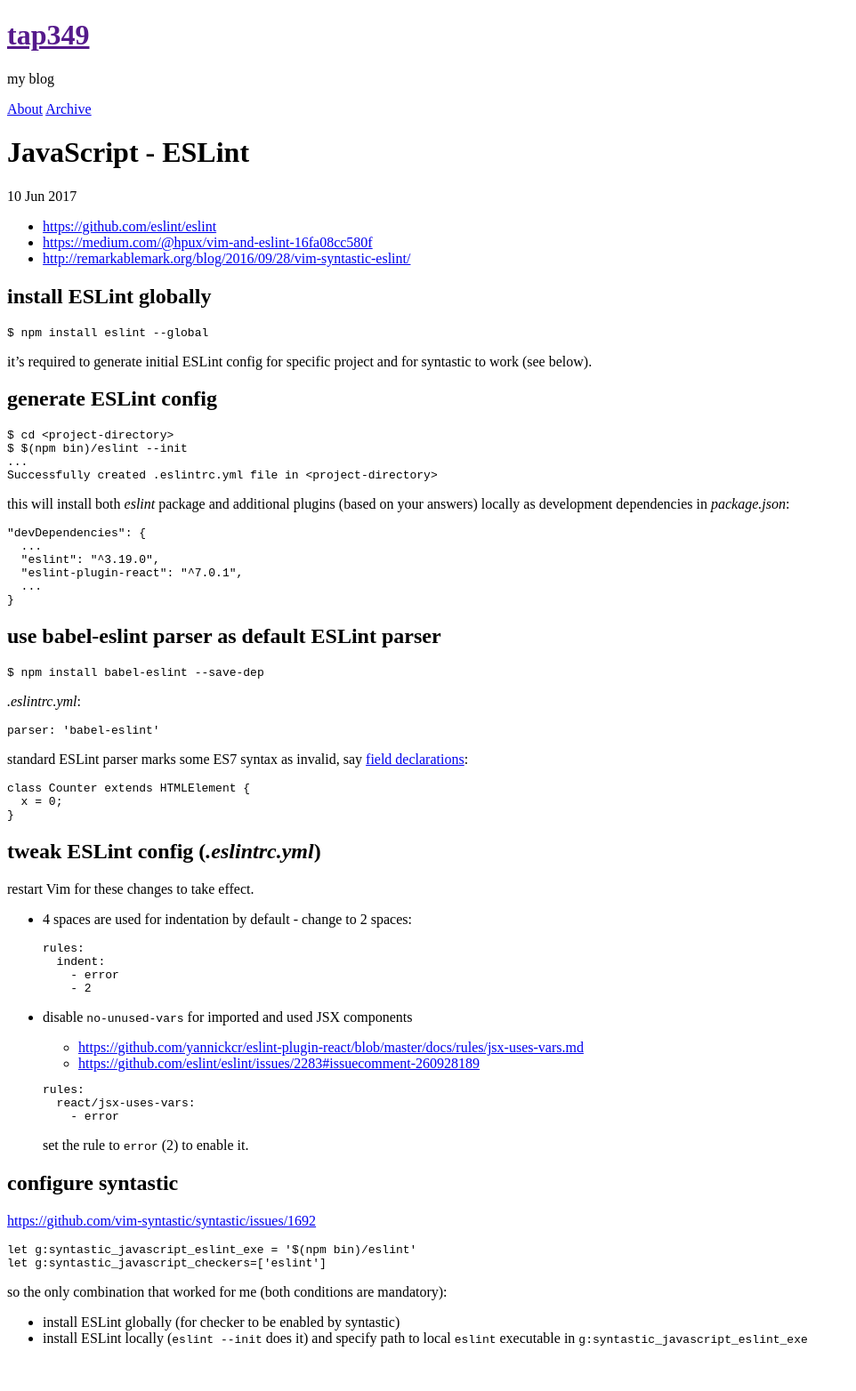
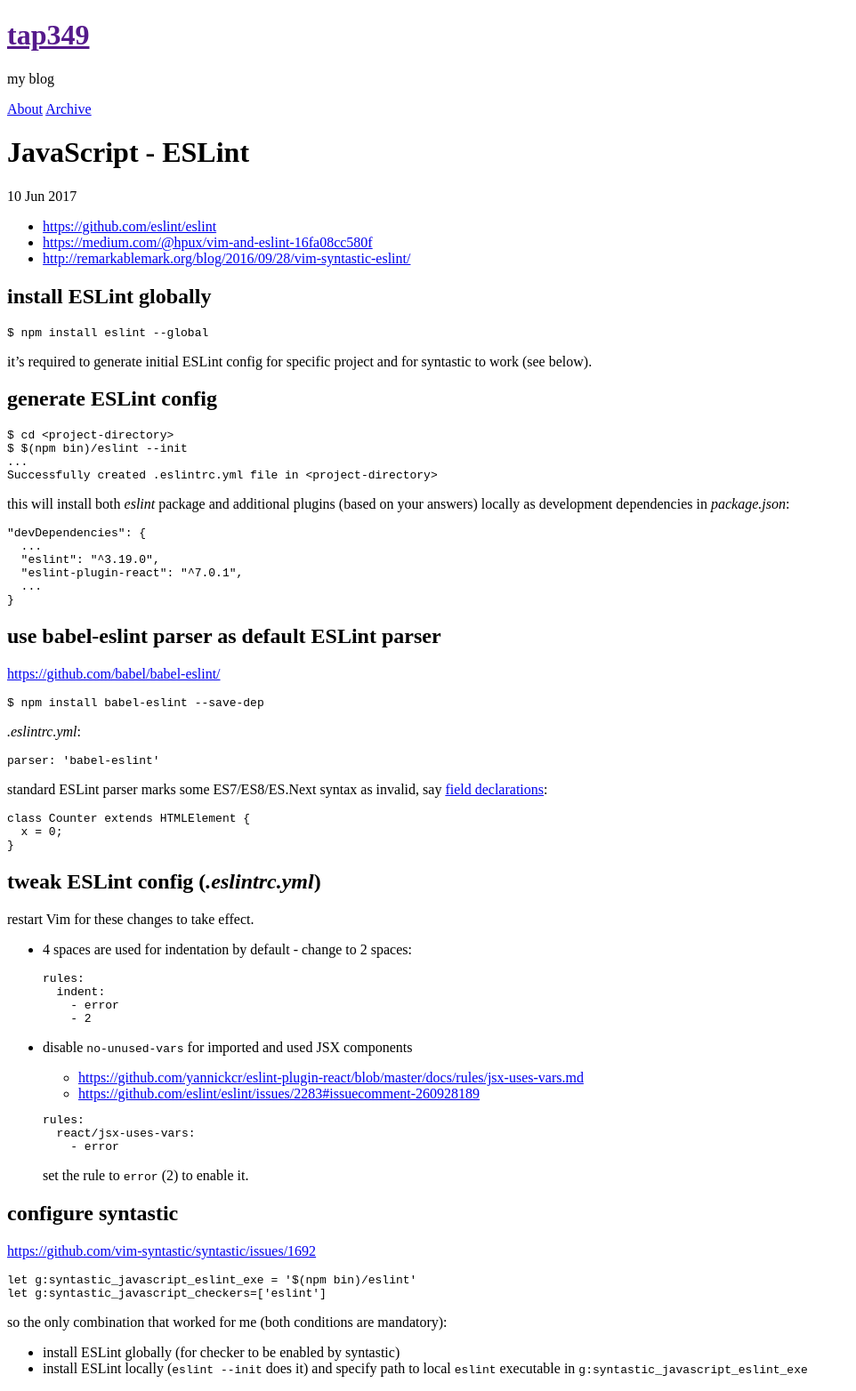
Before and after one commit to tap349/tap349.github.io, a Jekyll site: the page built from _posts/2017-06-10-javascript-eslint.md, in a window 1280 px wide. Shown: the whole page at 89% size, without its empty margins (0-962 px from the left). Built offline with Jekyll 4.4.1, drawn with Linux system fonts in a browser that asks for light colours; before the commit the page ends 1530 px from its top, so only the background shows below that.

Commit message:
update 2017-06-10_15:21:31

````diff
--- a/_posts/2017-06-10-javascript-eslint.md
+++ b/_posts/2017-06-10-javascript-eslint.md
@@ -44,6 +44,8 @@
 
 ## use babel-eslint parser as default ESLint parser
 
+<https://github.com/babel/babel-eslint/>
+
 ```sh
 $ npm install babel-eslint --save-dep
 ```
@@ -54,7 +56,7 @@
 parser: 'babel-eslint'
 ```
 
-standard ESLint parser marks some ES7 syntax as invalid, say
+standard ESLint parser marks some ES7/ES8/ES.Next syntax as invalid, say
 [field declarations](https://github.com/tc39/proposal-class-fields):
 
 ```javascript
````
